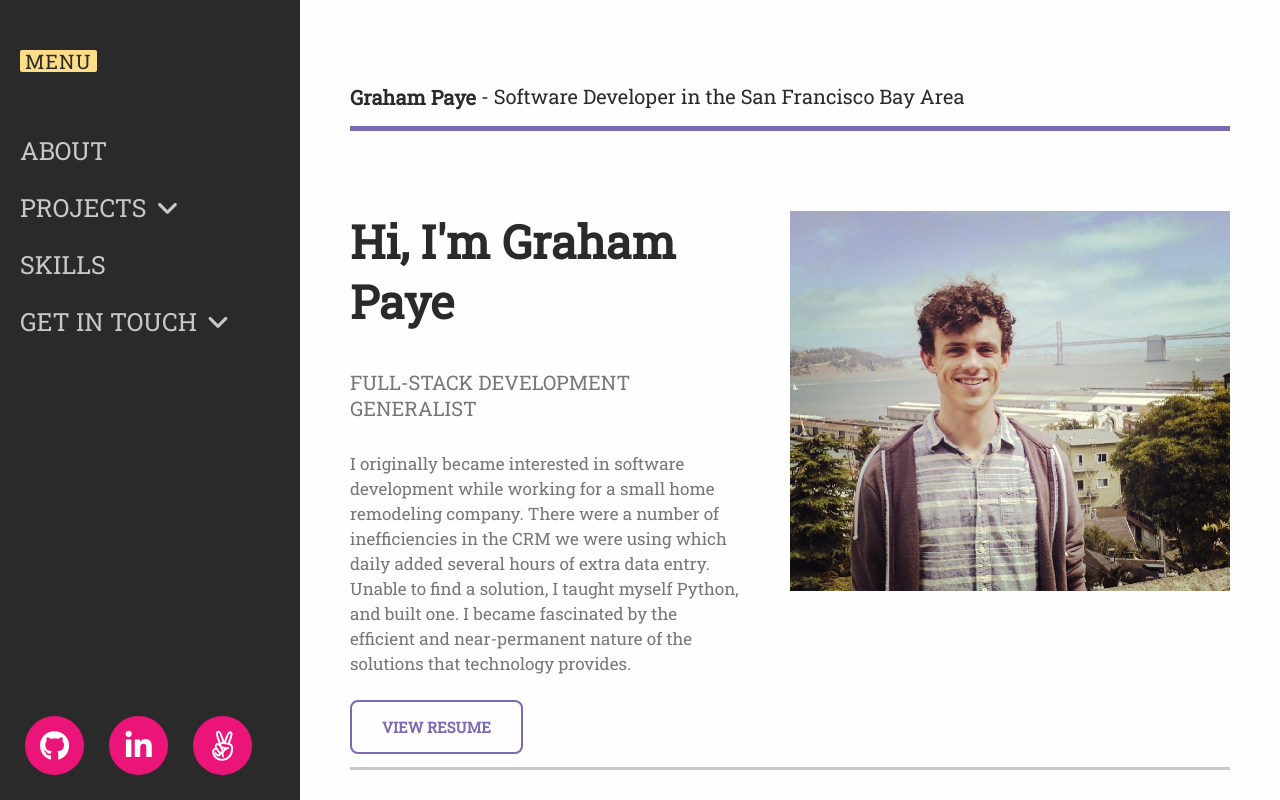
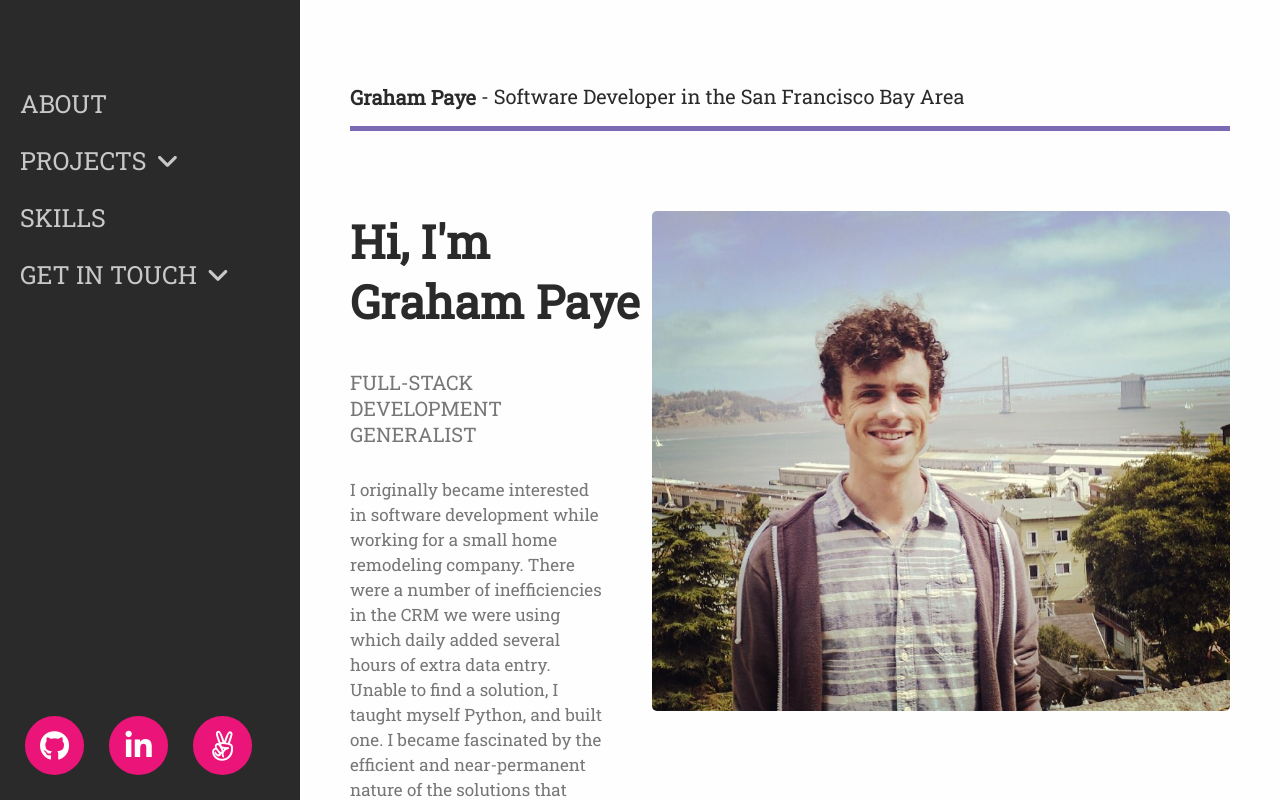
Before and after one commit to TheRoyalTnetennba/portfolio, a React (Create React App) app in the folder frontend/: page /#/ in a window 1280 px wide. Shown: the top 800 px of the page. Built offline with nearby package versions, Linux system fonts and the light colour scheme; some icons are missing.

Commit message:
round corners

```diff
--- a/frontend/src/components/home/home.css
+++ b/frontend/src/components/home/home.css
@@ -6,6 +6,7 @@
 }
 
 .skill-icon {
+  border-radius: 5px;
   width: 100%;
   text-align: center;
   display: flex;
--- a/frontend/src/components/home/home.jsx
+++ b/frontend/src/components/home/home.jsx
@@ -22,8 +22,8 @@ class Footer extends Component {
                 and built one. I became fascinated by the efficient and near-permanent nature of the solutions that technology provides.</p>
               <a target="_blank" href="https://drive.google.com/file/d/1aCK7YL6VYXfx72g4_sKFyElgMUSctLAm/view?usp=sharing" className="button">View Resume</a>
             </div>
-            <div className="f1 mb30">
-              <img className="wp100" src="/images/me.png" />
+            <div className="f1 mb30 tar">
+              <img className="br5 h500 wa" src="/images/me.png" />
             </div>
           </div>
         </section>
--- a/frontend/src/components/layout/atomics.css
+++ b/frontend/src/components/layout/atomics.css
@@ -52,6 +52,10 @@
 
 .mt50 {
   margin-top: 50px;
+}
+
+.mt75 {
+  margin-top: 75px;
 }
 
 .ml10 {
@@ -237,6 +241,10 @@
   border-left: 1px solid #3B3F42;
 }
 
+.wa {
+  width: auto;
+}
+
 .w50 {
   width: 50px;
 }
@@ -281,6 +289,10 @@
   line-height: 50px;
 }
 
+.h500 {
+  height: 500px;
+}
+
 .mh170 {
   min-height: 170px;
 }
@@ -308,3 +320,7 @@
 .tal {
   text-align: left;
 }
+
+.tar {
+  text-align: right;
+}
--- a/frontend/src/components/layout/layout.jsx
+++ b/frontend/src/components/layout/layout.jsx
@@ -58,8 +58,7 @@ class Layout extends Component {
     return (
       <main id="main-wrapper" className="black white-b fb">
         <nav className="f1">
-          <Link to="/" className="pill">Menu</Link>
-          <a onClick={() => this.scrollTo('about')}>About</a>
+          <a className="mt75" onClick={() => this.scrollTo('about')}>About</a>
           <a onClick={() => this.toggle('projects')}>Projects{this.arrow('projects', this.state.projects)}</a>
           {this.projects()}
           {false ? <a onClick={() => this.toggle('apps')}>Apps{this.arrow('apps', this.state.apps)}</a> : ''}
```
